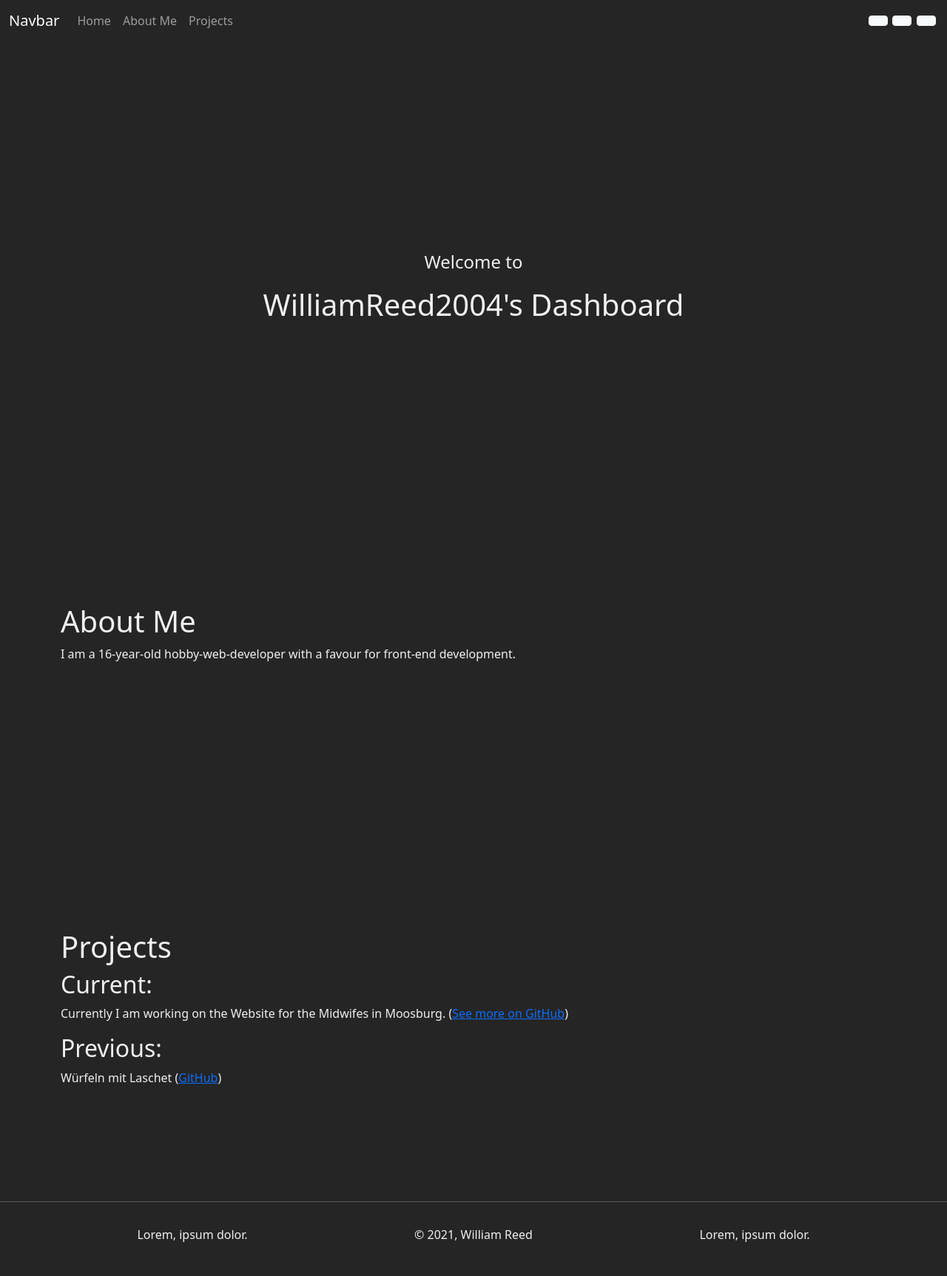
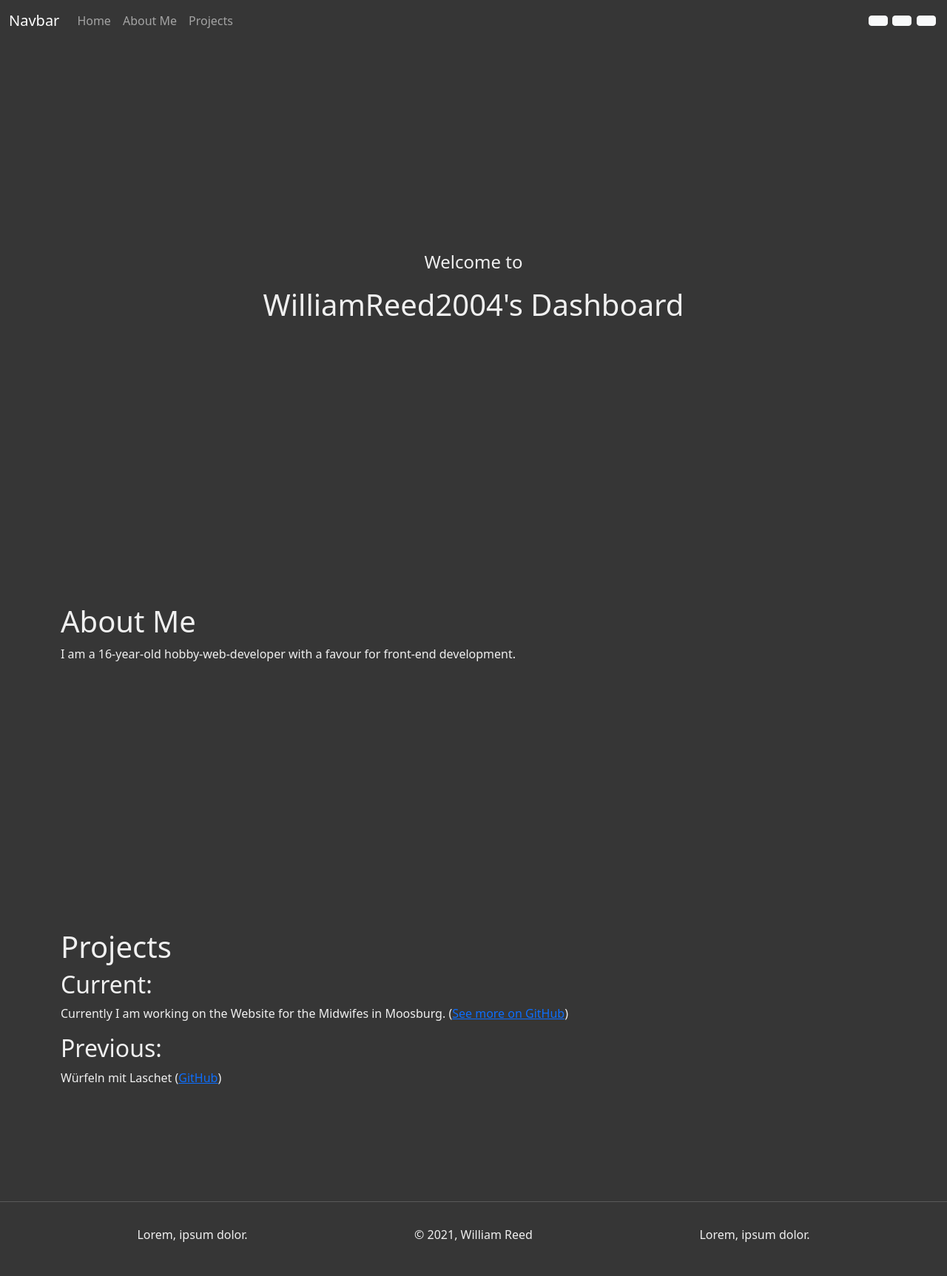
Before and after one commit to rosenclosed/rosedev.de, a PHP site: page / in a window 1280 px wide. Shown: the whole page at 74% size. Run offline with PHP 8.4, Linux system fonts and the light colour scheme; some libraries are stand-ins or nearby versions.

Commit message:
minor changes

```diff
--- a/css/main.css
+++ b/css/main.css
@@ -5,7 +5,7 @@ html.light-theme {
 }
 
 html.dark-theme {
-  --bgcolor: #252525 !important;
+  --bgcolor: #363636 !important;
   --textcolor: #f0f0f0 !important;
   --footerlinecolor: #5a5a5a !important;
 }
@@ -19,8 +19,8 @@ html.amoled-theme {
 html {
   background-color: var(--bgcolor);
   color: var(--textcolor);
-  -webkit-transition: 0.25s;
-  transition: 0.25s;
+  -webkit-transition: 0.1s;
+  transition: 0.1s;
 }
 
 body {
--- a/css/main.scss
+++ b/css/main.scss
@@ -8,7 +8,7 @@ html.light-theme {
 }
 
 html.dark-theme {
-    --bgcolor        : #252525 !important;
+    --bgcolor        : #464646 !important;
     --textcolor      : #f0f0f0 !important;
     --footerlinecolor: #5a5a5a !important;
 }
@@ -22,7 +22,7 @@ html.amoled-theme {
 html {
     background-color: var(--bgcolor);
     color           : var(--textcolor);
-    transition      : 0.25s;
+    transition      : 0.1s;
 }
 
 body {
```
Also changed, not shown: 1 other file.
